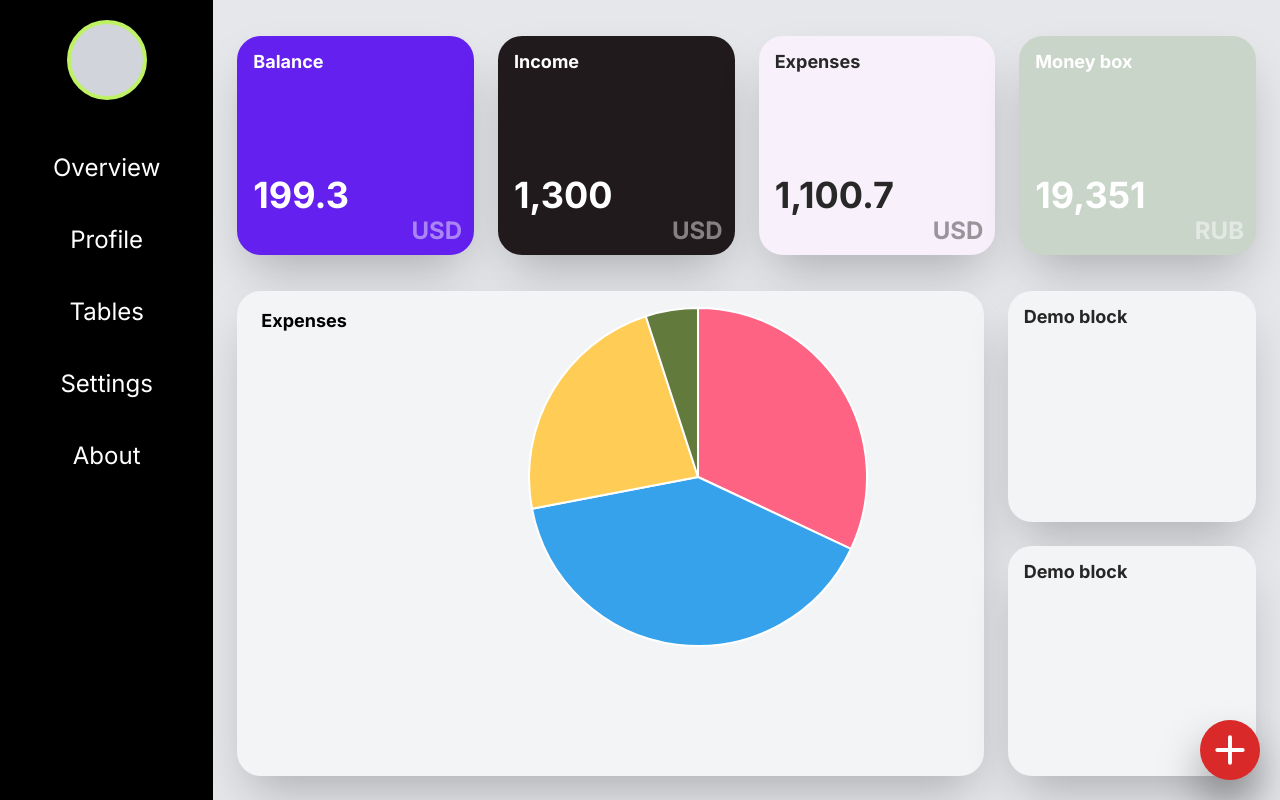
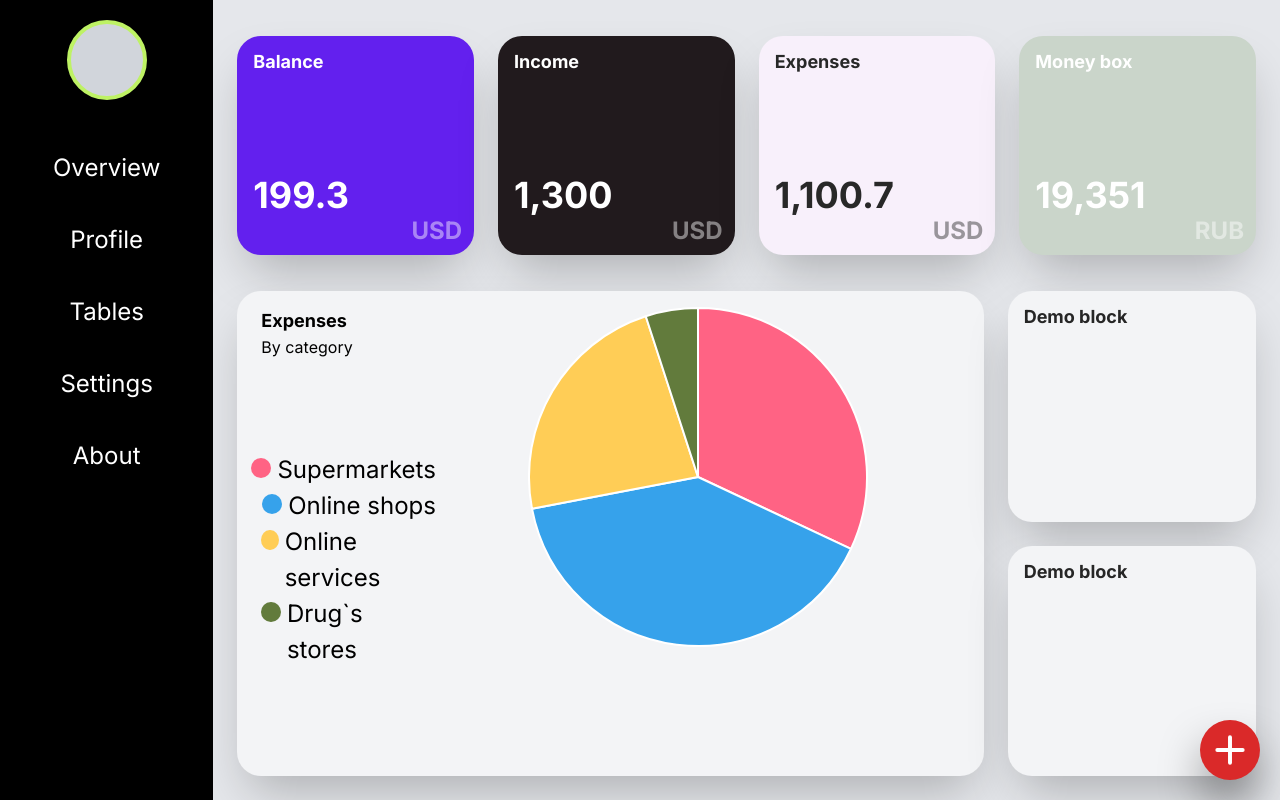
Before and after one commit to m1a2023/nexp-front, a Next.js app: page / in a window 1280 px wide. Built offline with nearby package versions, Linux system fonts and the light colour scheme.

Commit message:
fixed graphic

```diff
--- a/src/app/components/graphic.js
+++ b/src/app/components/graphic.js
@@ -12,7 +12,30 @@ export const TemplateGraphic = ({ graphicTitle, mainInformation, color }) => {
   };
 
   const MainInformation = ({ mainInformation }) => {
-    return <div>{mainInformation}</div>;
+    return <div>By category</div>;
+  };
+
+  const GraphicInformation = () => {
+    return (
+      <div className="h-[100%] flex flex-col justify-center items-end">
+        <div className="inline-flex flex-row items-baseline">
+          <div className="w-[20px] h-[20px] rounded-[50%] bg-[#ff6384] mr-[6px]"></div>
+          <span className="text-[24px]">Supermarkets</span>
+        </div>
+        <div className="inline-flex flex-row items-baseline">
+          <div className="w-[20px] h-[20px] rounded-[50%] bg-[#36a2eb] mr-[6px]"></div>
+          <span className="text-[24px]">Online shops</span>
+        </div>
+        <div className="inline-flex flex-row items-baseline">
+          <div className="w-[20px] h-[20px] rounded-[50%] bg-[#ffcd56] mr-[6px]"></div>
+          <span className="text-[24px]">Online services</span>
+        </div>
+        <div className="inline-flex flex-row items-baseline">
+          <div className="w-[20px] h-[20px] rounded-[50%] bg-[#627b3c] mr-[6px]"></div>
+          <span className="text-[24px]">Drug`s stores</span>
+        </div>
+      </div>
+    );
   };
 
   const GraphicSection = () => {
@@ -31,9 +54,9 @@ export const TemplateGraphic = ({ graphicTitle, mainInformation, color }) => {
                 label: "Percent",
                 data: [32, 40, 23, 5],
                 backgroundColor: [
-                  "rgb(255, 99, 132)",
-                  "rgb(54, 162, 235)",
-                  "rgb(255, 205, 86)",
+                  "#ff6384",
+                  "#36a2eb",
+                  "#ffcd56",
                   "rgb(98, 123, 60)",
                 ],
                 hoverOffset: 4,
@@ -63,6 +86,7 @@ export const TemplateGraphic = ({ graphicTitle, mainInformation, color }) => {
       <div className={"flex flex-col w-1/4 h-full"}>
         <Title graphicTitle={`${graphicTitle}`} />
         <MainInformation mainInformation={`${mainInformation}`} />
+        <GraphicInformation />
       </div>
       <div className={"w-3/4 h-full flex justify-center"}>
         <GraphicSection />
```
